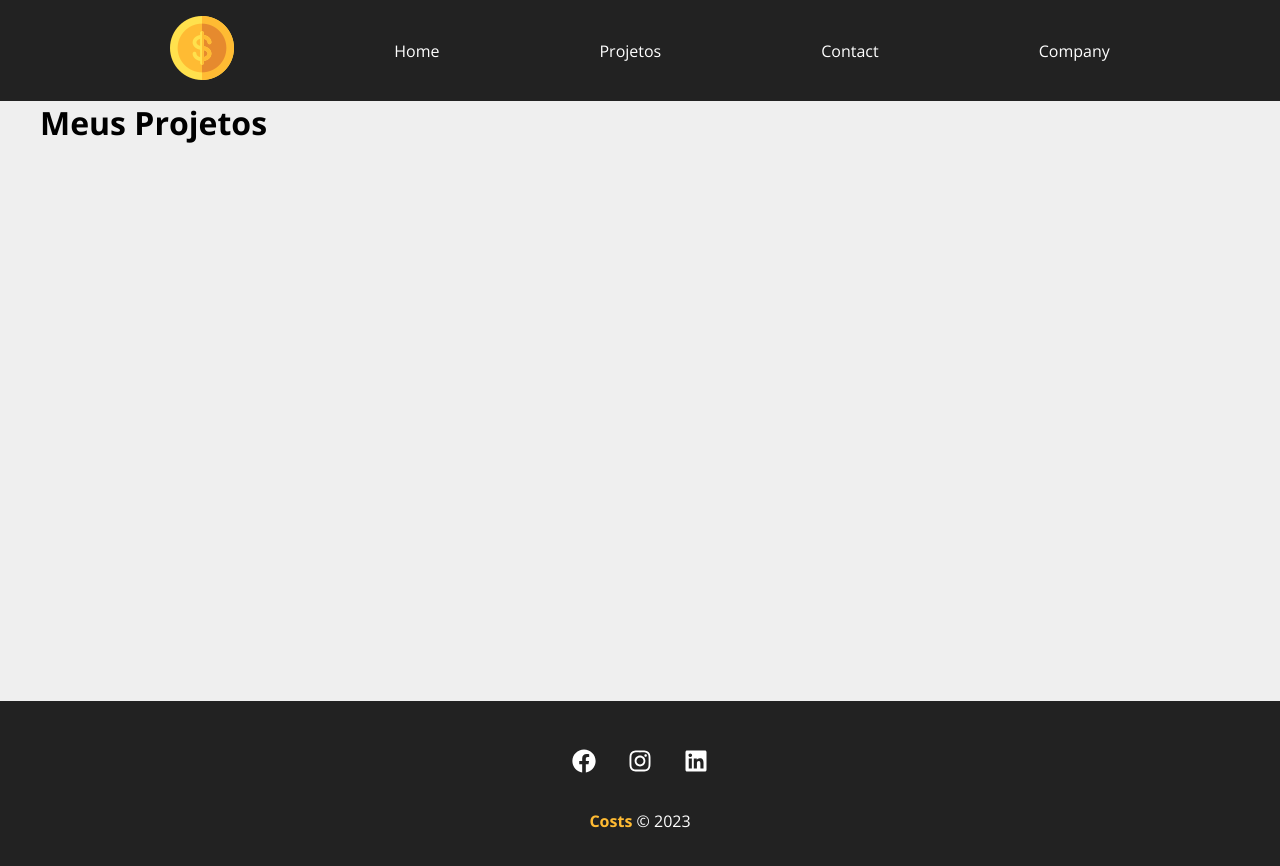
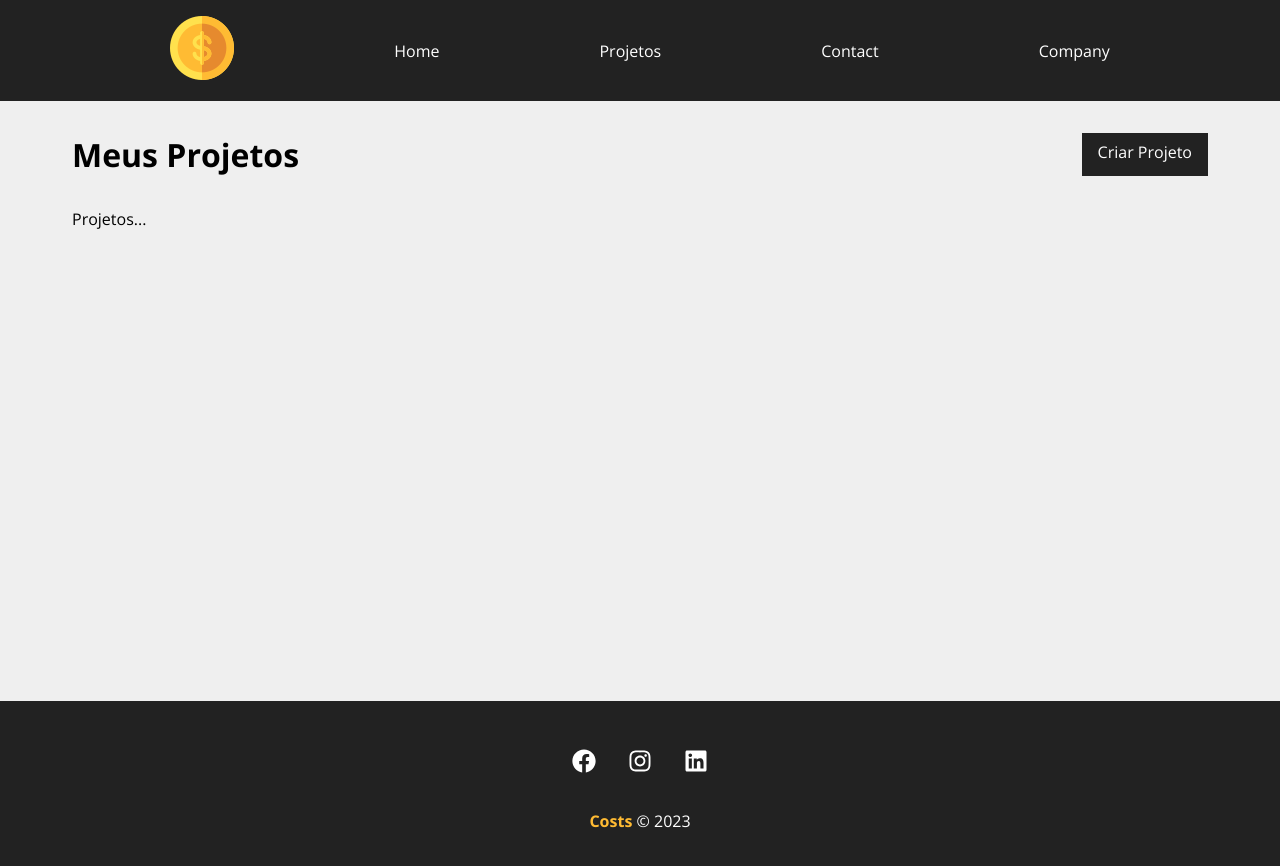
Before and after one commit to lucassilva3g/costs, a React (Create React App) app: page /Projects in a window 1280 px wide. Shown: the top 866 px of the page. Built offline with nearby package versions, Linux system fonts and the light colour scheme.

Commit message:
Criando Dashboard

```diff
--- a/db.json
+++ b/db.json
@@ -261,6 +261,43 @@
       "cost": 0,
       "services": [],
       "id": 28
+    },
+    {
+      "category": {
+        "id": "2",
+        "name": "Desenvolvimento"
+      },
+      "name": "lucas",
+      "budget": "2",
+      "cost": 0,
+      "services": [],
+      "id": 29
+    },
+    {
+      "cost": 0,
+      "services": [],
+      "id": 30
+    },
+    {
+      "name": "Lucas",
+      "budget": "4",
+      "category": {
+        "id": "1",
+        "name": "Infra"
+      },
+      "cost": 0,
+      "services": [],
+      "id": 31
+    },
+    {
+      "cost": 0,
+      "services": [],
+      "id": 32
+    },
+    {
+      "cost": 0,
+      "services": [],
+      "id": 33
     }
   ],
   "categories": [
--- /dev/null
+++ b/src/components/pages/Project.module.css
@@ -0,0 +1,10 @@
+.project_container {
+  padding: 2em;
+  width: 100%;
+}
+
+.title_container {
+  display: flex;
+  justify-content: space-between;
+  margin-bottom: 2em;
+}
--- a/src/components/pages/Projects.js
+++ b/src/components/pages/Projects.js
@@ -1,17 +1,28 @@
 import { useLocation } from "react-router-dom";
 import Message from "../layout/Message";
+import Container from '../pages/Container';
+import LinkButton from '../layout/LinkButton';
+import styles from './Project.module.css'
+
+
 
 function Project() {
   const location = useLocation();
 
-let message = ''
-if (location.state) {
-  message = location.state.message;
-}
+  let message = "";
+  if (location.state) {
+    message = location.state.message;
+  }
   return (
-    <div>
-      <h1>Meus Projetos</h1>
-      {message && <Message type='success' msg={message} />}
+    <div className={styles.project_container}>
+      <div className={styles.title_container}>
+        <h1>Meus Projetos</h1>
+        <LinkButton to='/newproject' text='Criar Projeto' />
+      </div>
+      {message && <Message type="success" msg={message} />}
+      <Container customClass="start">
+        <p>Projetos...</p>
+      </Container>
     </div>
   );
 }
```
Also changed, not shown: src/components/pages/Home.js (line endings or trailing spaces).
